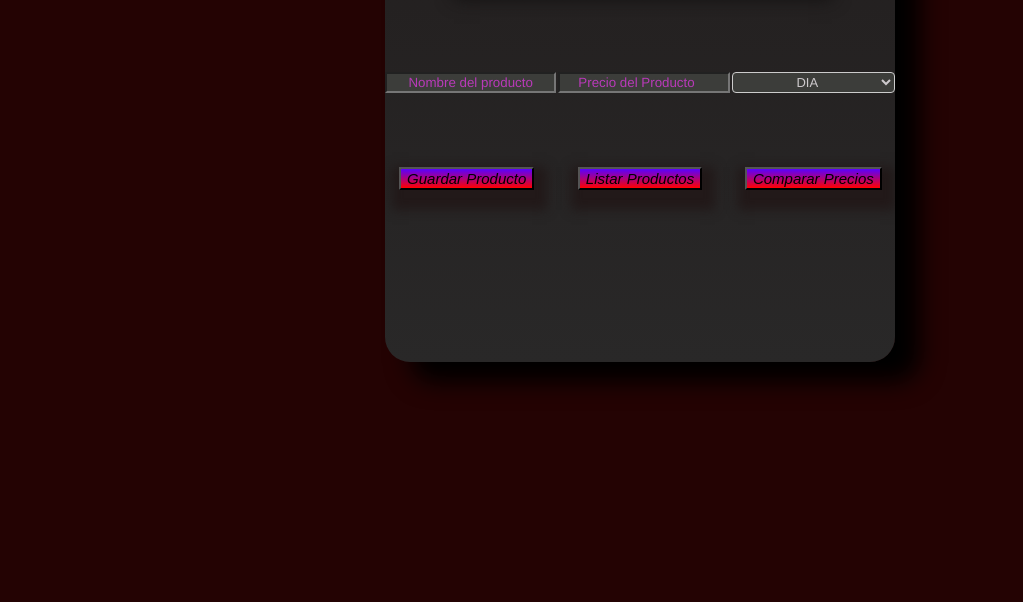
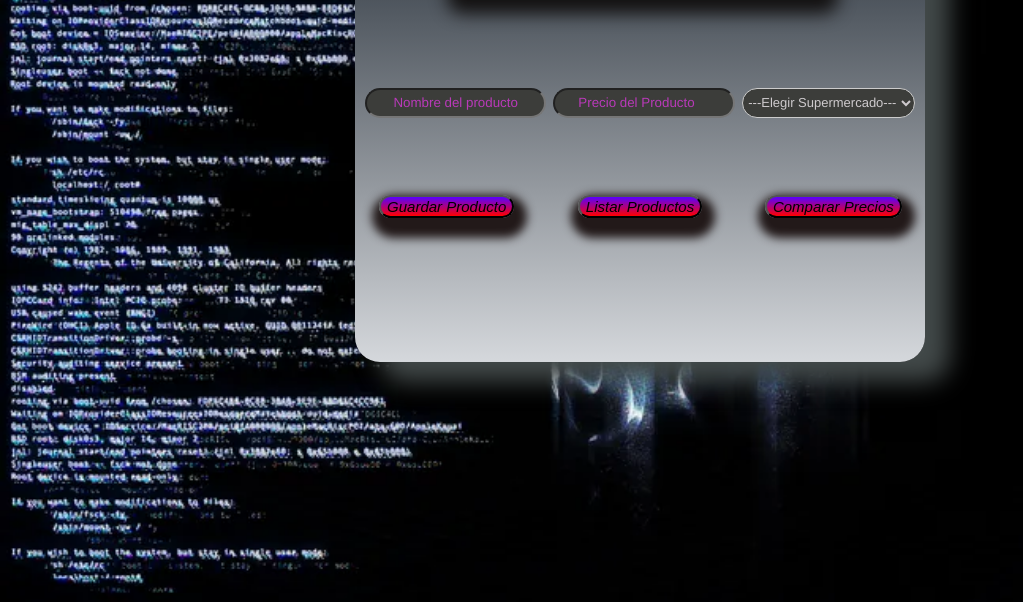
Before and after one commit to Grey3st/ComparadorPrecios_Grupo5, a plain HTML site: page public/index.html in a window 1280 px wide. Shown: the part 198-800 px from the top of the page, without its empty margins (0-1023 px from the left). Drawn offline with Linux system fonts and the light colour scheme.

Commit message:
Modificacion del css + overflow en una lista para no perder info

```diff
--- a/public/css/style.css
+++ b/public/css/style.css
@@ -1,5 +1,8 @@
 body{
-    background: rgb(36, 3, 3);
+    background-image: url("/public/img/fondoPiola.jpg");
+    background-repeat: no-repeat;
+    background-attachment: fixed;
+    background-size: cover;
     display: flex;/*Display flex filas y columnas*/
     justify-content: center;/*Pone centrado el contenido(en display flex) en forma horizontal*/
     margin-top: 50px;
@@ -13,10 +16,10 @@ body{
     justify-items: center; /* Centra horizontalmente */
     align-content: space-evenly; /* Centra verticalmente, cuando hay mas de una fila(sin dejar espacio entre las mismas)*/
     height: 510px; /* Alto del contenedor */
-    width: 510px;/*Ancho del contenedor*/
-    background: linear-gradient(to bottom, rgb(34, 30, 30), rgb(41, 40, 40));
+    width: 570px;/*Ancho del contenedor*/
+    background: linear-gradient(to bottom, rgb(23, 32, 42 ), rgb(213, 216, 220 ));
     border-radius: 25px;
-    box-shadow: 25px 20px 25px rgb(0, 0, 0);/*Agrega sombra, los parametros van sentido a las agujas de reloj*/
+    box-shadow: 25px 20px 25px rgb(66, 73, 73);/*Agrega sombra, los parametros van sentido a las agujas de reloj*/
     position: relative;
     overflow: hidden;
 }
@@ -29,20 +32,21 @@ h1{
     grid-column: span 3;/*Indica la cantidad de columnas que ocupara*/
     box-shadow: 3px 10px 15px 10px rgb(19, 17, 17);
     transform: scale(1.1);/*Resalta de los demas elementos(efecto de agrandar)*/
+    padding: 1%;
+    border-radius: 5px;
 }
 .input-group {
     grid-column: span 3; /* Los elementos en .input-group abarcan 3 columnas */
     display: grid;
     grid-template-columns: repeat(3, 1fr); /*3 columnas iguales para los inputs y el select */
-    gap: 10px; /*Espacio entre elementos */
-
+    gap: 15px; /*Espacio entre elementos */
+    height: 30px;
+    width: 550px;
 }
 input::placeholder{/*Accedemos al placeholder de un input y darle estilos*/
     color: rgb(185, 58, 185);
 
 }
-
-
 .input-group input,
 .input-group select {
     color: #cecacd;
@@ -50,6 +54,7 @@ input::placeholder{/*Accedemos al placeholder de un input y darle estilos*/
     width: 100%; /* Los inputs y select ocupan todo el ancho disponible en su contenedor */
     background-color: rgb(60, 61, 58);
     text-align: center;/*Para centrar el texto de los elementos*/
+    border-radius: 20px;
 }
 
 select{
@@ -57,6 +62,7 @@ select{
     border-radius: 4px; /* Agrega bordes redondeados */
     font-family: Arial, Helvetica, sans-serif;
     font-size: 13px;
+
 
 }
 
@@ -74,12 +80,20 @@ select{
     font-style: oblique;
     background: linear-gradient(to top, red, rgb(89, 0, 255));
     box-shadow: 3px 10px 10px 10px rgb(34, 25, 25);
+
+}
+
+.listaProductos{
+    overflow-y: scroll;
+    text-align: center;
+
 }
 #guardarProducto{
     font-size: 15px;
     font-style: oblique;
-    background: linear-gradient(to top, red, rgb(89, 0, 255));
+    background: linear-gradient(to top, rgb(255, 0, 0), rgb(89, 0, 255));
     box-shadow: 3px 10px 10px 10px rgb(34, 25, 25);
+    border-radius: 25px;
 }
 
 #listarProductos{
@@ -87,12 +101,14 @@ select{
     font-style: oblique;
     background: linear-gradient(to top, red, rgb(89, 0, 255));
     box-shadow: 3px 10px 10px 10px rgb(34, 25, 25);
+    border-radius: 25px;
 }
 #compararPrecios{
     font-size: 15px;
     font-style: oblique;
     background: linear-gradient(to top, red, rgb(89, 0, 255));
     box-shadow: 3px 10px 10px 10px rgb(34, 25, 25);
+    border-radius: 25px;
 }
 
 @media (max-width: 768px) {/* Estilos para pantallas más estrechas (768px o menos de ancho) */
--- a/public/index.html
+++ b/public/index.html
@@ -10,12 +10,15 @@
 </head>
 
 <body>
+
+
     <div class="container">
         <h1>Comparador de Precios</h1>
         <div class="input-group">
             <input type="text" id="nombreProducto" placeholder="Nombre del producto">
             <input type="number" id="precioProducto" placeholder="Precio del Producto">
             <select id="nombreComercio">
+                <option value="SUPERMERCADO">---Elegir Supermercado---</option>
                 <option value="DIA">DIA</option>
                 <option value="COMODIN">COMODIN</option>
                 <option value="CARREFOUR">CARREFOUR</option>
@@ -25,8 +28,8 @@
         <button id="guardarProducto">Guardar Producto</button>
         <button id="listarProductos">Listar Productos</button>
         <button id="compararPrecios">Comparar Precios</button>
-        <ul id="listaProductos"></ul>
-        <ul id="productosBaratos"></ul>
+        <div id="listaProductos" class="listaProductos"></div>
+        <div id="productosBaratos" class="productosBaratos"></div>
     </div>
 
 
```
Also changed, not shown: public/img/fondoPiola.jpg (added).
